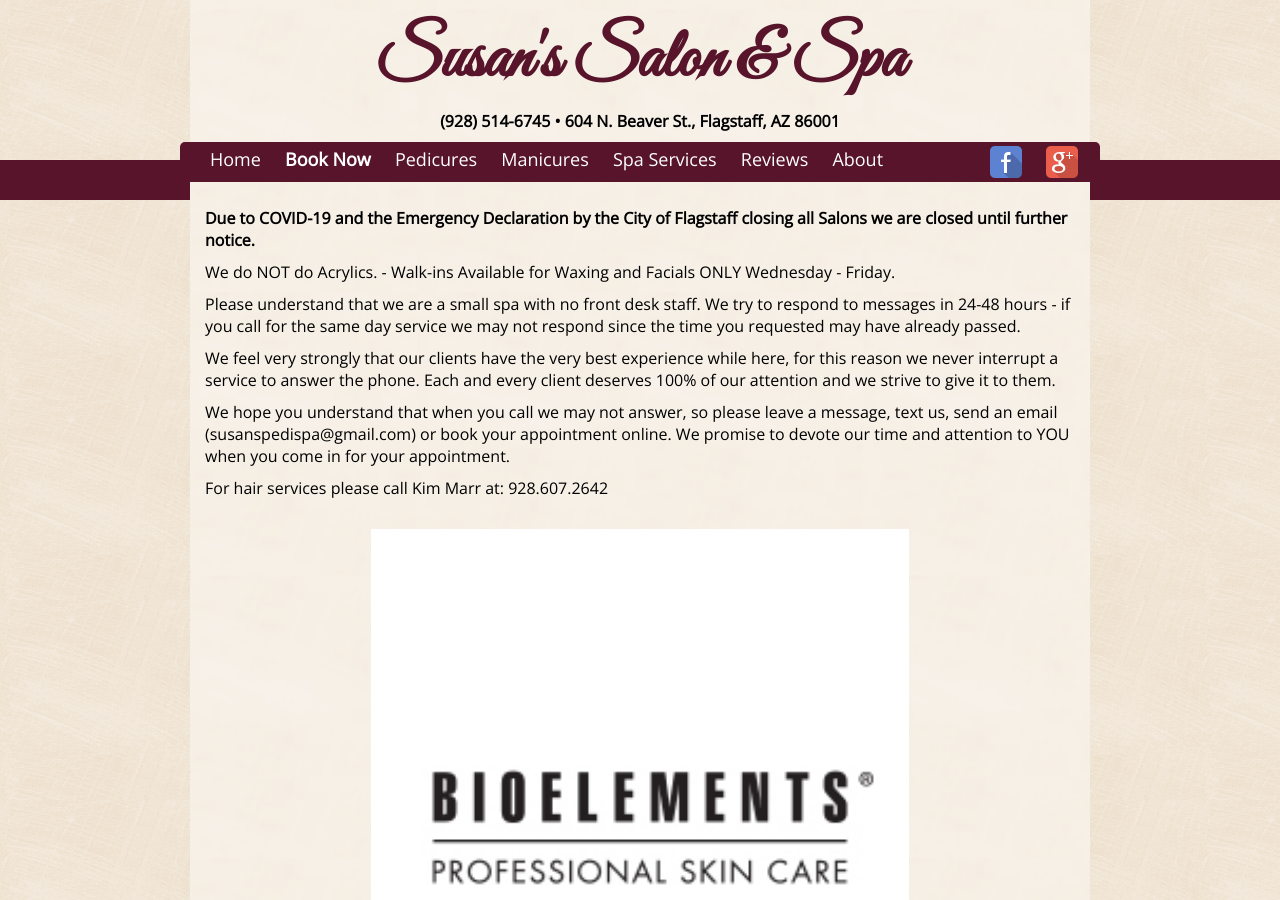
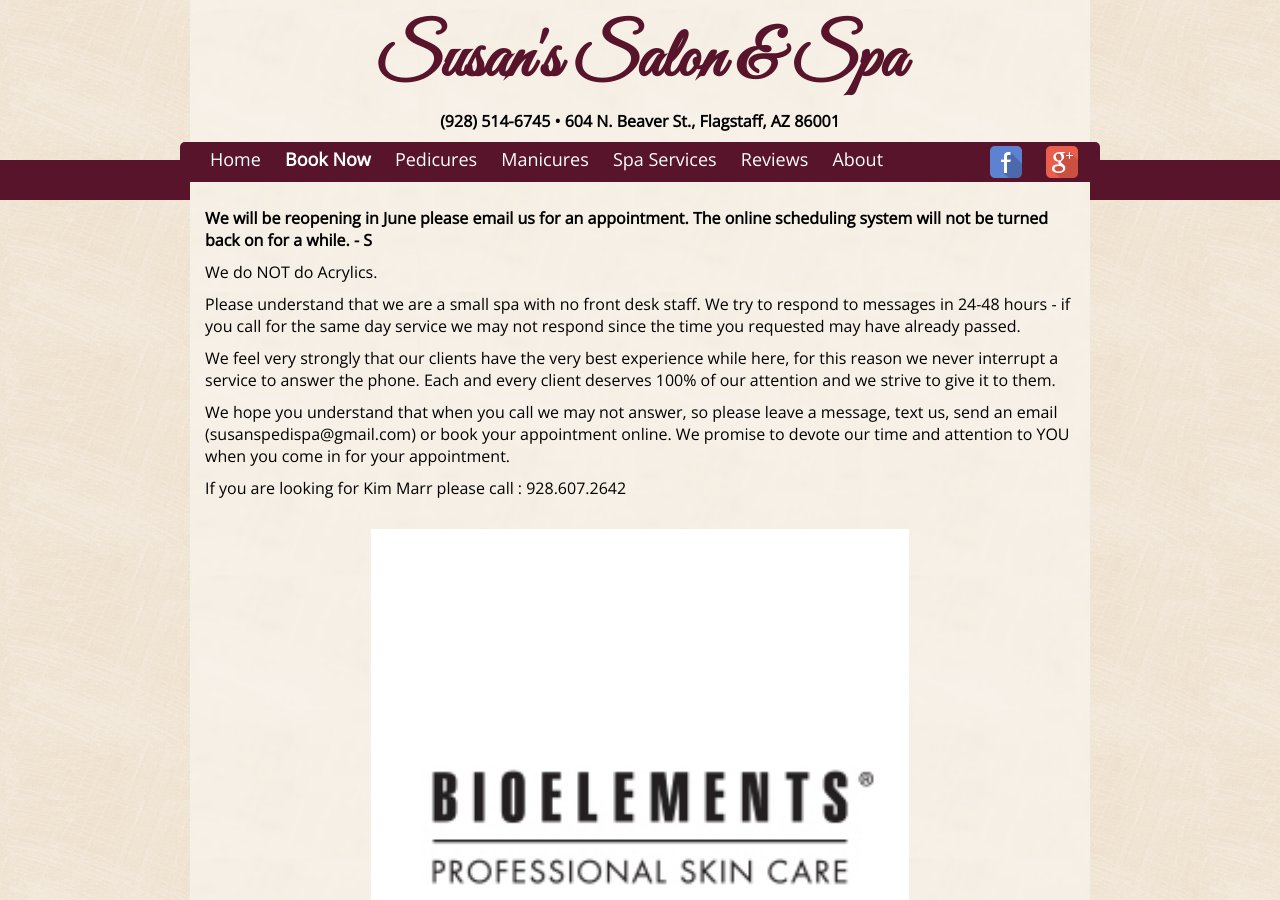
Before and after one commit to susanspedispa/susanspedispa.github.io, a Jekyll site: the page built from index.html, in a window 1280 px wide and 900 px high. Built offline with Jekyll 4.4.1, drawn with Linux system fonts in a browser that asks for light colours.

Commit message:
Update intro.html

```diff
--- a/_includes/intro.html
+++ b/_includes/intro.html
@@ -1 +1 @@
-<p><b> Due to COVID-19 and the Emergency Declaration by the City of Flagstaff closing all Salons we are closed until further notice.</b></br><p>We do NOT do Acrylics. - Walk-ins Available for Waxing and Facials ONLY Wednesday - Friday.<p>Please understand that we are a small spa with no front desk staff. We try to respond to messages in 24-48 hours - if you call for the same day service we may not respond since the time you requested may have already passed. <p>We feel very strongly that our clients have the very best experience while here, for this reason we never interrupt a service to answer the phone. Each and every client deserves 100% of our attention and we strive to give it to them. <p>We hope you understand that when you call we may not answer, so please leave a message, text us, send an email (susanspedispa@gmail.com) or book your appointment online. We promise to devote our time and attention to YOU when you come in for your appointment.</i></p> For hair services please call Kim Marr at: 928.607.2642
+<p><b> We will be reopening in June please email us for an appointment. The online scheduling system will not be turned back on for a while. - S</b></br><p>We do NOT do Acrylics. <p>Please understand that we are a small spa with no front desk staff. We try to respond to messages in 24-48 hours - if you call for the same day service we may not respond since the time you requested may have already passed. <p>We feel very strongly that our clients have the very best experience while here, for this reason we never interrupt a service to answer the phone. Each and every client deserves 100% of our attention and we strive to give it to them. <p>We hope you understand that when you call we may not answer, so please leave a message, text us, send an email (susanspedispa@gmail.com) or book your appointment online. We promise to devote our time and attention to YOU when you come in for your appointment.</i></p> If you are looking for Kim Marr please call : 928.607.2642
```
